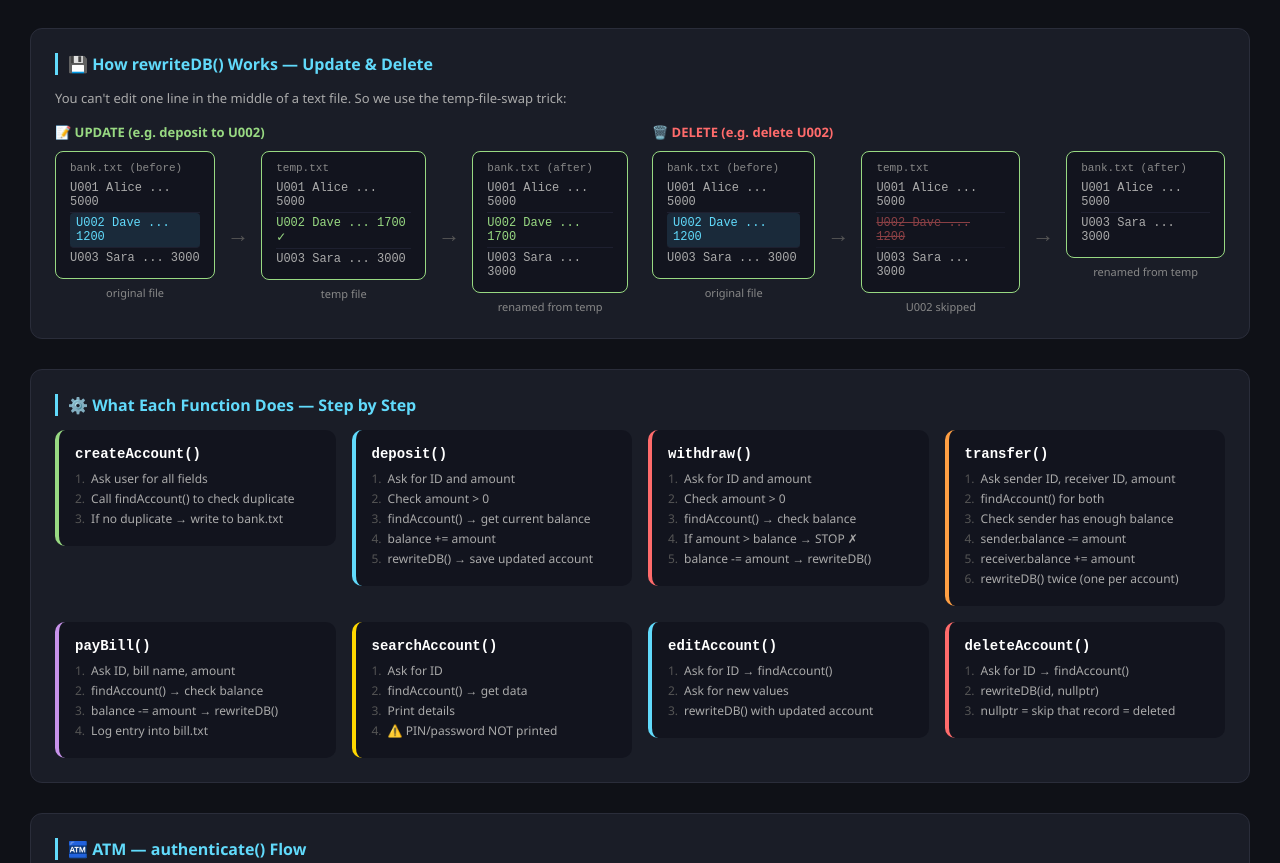
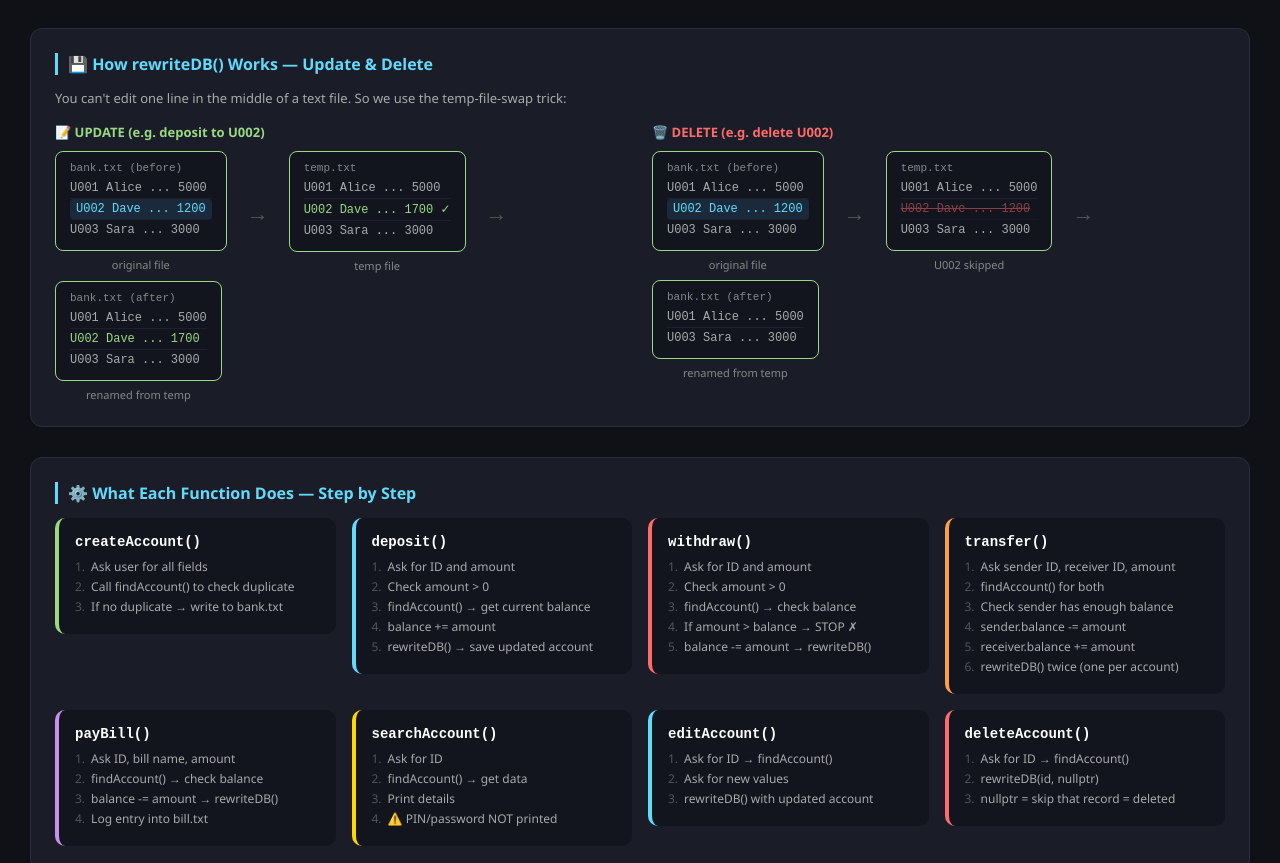
Before and after one commit to pramesh-kumar/Bank_Management_System, a plain HTML site: page index.html in a window 1280 px wide. Shown: the part 1320-2183 px from the top of the page. Drawn offline with Linux system fonts and the light colour scheme.

Commit message:
Fix UPDATE and DELETE diagram overlap in visual guide

```diff
--- a/index.html
+++ b/index.html
@@ -54,7 +54,6 @@
   .func-step span { color: #555; }
 
   /* ── REWRITE DB DIAGRAM ── */
-  .db-flow { display: flex; align-items: stretch; gap: 0; }
   .db-col { display: flex; flex-direction: column; align-items: center; }
   .db-file { background: #12141e; border: 1.5px solid #98d982; border-radius: 8px; padding: 10px 14px; font-family: monospace; font-size: 12px; min-width: 140px; }
   .db-file .row { padding: 3px 0; border-bottom: 1px solid #1e2030; color: #aaa; }
@@ -82,7 +81,9 @@
   .atm-fail { color: #ff6b6b; font-size: 11px; }
 
   .two-col { display: flex; gap: 24px; flex-wrap: wrap; }
-  .two-col > * { flex: 1; min-width: 260px; }
+  .two-col > * { flex: 1; min-width: 320px; }
+
+  .db-flow { display: flex; align-items: stretch; flex-wrap: wrap; gap: 8px; }
 
   .legend { display: flex; gap: 16px; flex-wrap: wrap; margin-top: 10px; }
   .legend-item { display: flex; align-items: center; gap: 6px; font-size: 12px; color: #aaa; }
```
